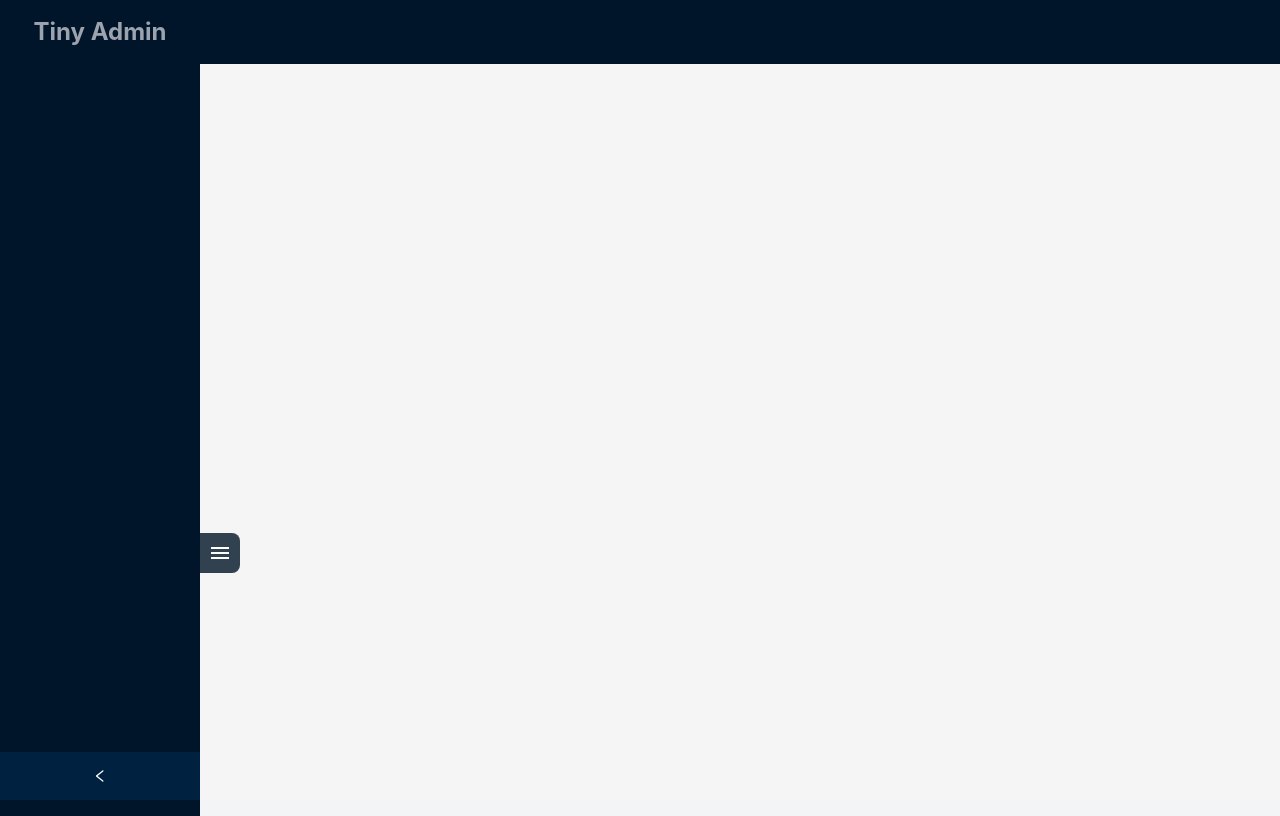
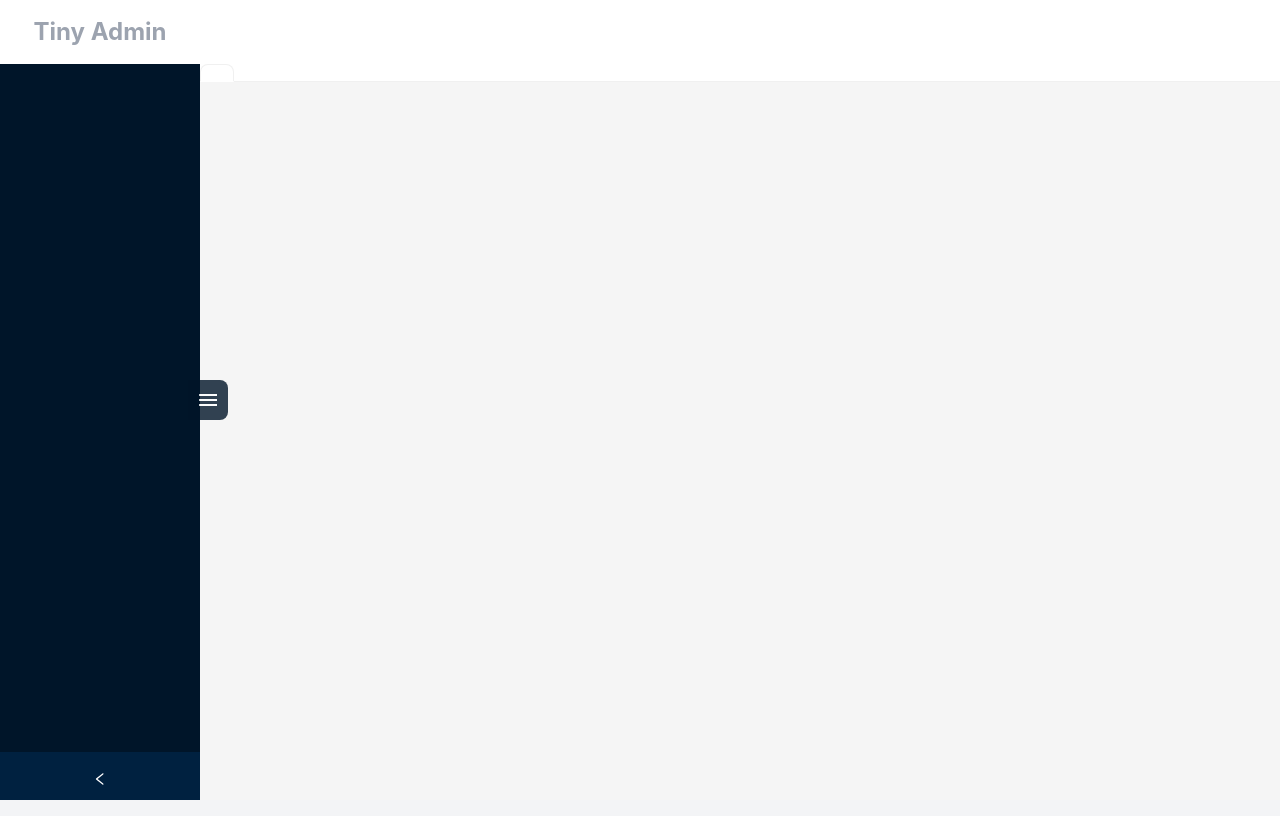
Before and after one commit to hdtopku/tiny-admin, a Vue app in the folder tiny-admin-vue/: page / in a window 1280 px wide. Built offline with nearby package versions, Linux system fonts and the light colour scheme; sample sign-in values are in the browser's storage.

Commit message:
complete tabs change functionality

```diff
--- a/tiny-admin-vue/src/App.vue
+++ b/tiny-admin-vue/src/App.vue
@@ -1,18 +1,17 @@
 <script lang="ts" setup>
-import {theme} from "ant-design-vue";
 import {useDark} from "@vueuse/core";
 
 const isDark = useDark()
 </script>
 
 <template>
-  <a-config-provider
-      :theme="{
-      algorithm: isDark ? theme.darkAlgorithm : theme.defaultAlgorithm,
-    }"
-  >
+  <!--  <a-config-provider-->
+  <!--      :theme="{-->
+  <!--      algorithm: isDark ? theme.darkAlgorithm : theme.defaultAlgorithm,-->
+  <!--    }"-->
+  <!--  >-->
     <router-view/>
-  </a-config-provider>
+  <!--  </a-config-provider>-->
 </template>
 
 <style scoped>
--- a/tiny-admin-vue/src/layout/Index.vue
+++ b/tiny-admin-vue/src/layout/Index.vue
@@ -1,31 +1,43 @@
 <template>
   <a-layout class="min-h-screen">
     <div v-show="showMask" class="mask" @click="closeMask"></div>
-    <a-layout-sider class="z-[1000]"
-                    :style="{height: '100vh', position: isMiddleWidth ?'fixed' : '', left: 0, top: 0, bottom: 0 }"
-                    v-model:collapsed="menuCollapsed" collapsible breakpoint="md"
+    <a-layout-sider
+        v-model:collapsed="sidebarCollapsed"
         :collapsedWidth="collapsedWidth"
-                    @collapse="onCollapse"
-                    @breakpoint="onBreakpoint">
-      <div :class="{'hidden':isMiddleWidth && menuCollapsed, 'text-xs': menuCollapsed, 'text-2xl':!menuCollapsed}"
-           class="text-center py-4 font-bold text-gray-400">
+        :style="{overflow: 'auto',height: '100vh', position: isMiddleWidth ?'fixed' : 'fixed', left: 0, top: 0, bottom: 0 }"
+        breakpoint="md" class="z-[1000] float-left"
+        collapsible
+        @breakpoint="onBreakpoint"
+        @collapse="onCollapse">
+      <div
+          :class="{'hidden':isMiddleWidth && sidebarCollapsed, 'text-xs': sidebarCollapsed, 'text-2xl':!sidebarCollapsed}"
+          class="py-4 font-bold text-gray-400 fixed bg-white text-center w-[200px]">
         Tiny Admin
       </div>
-      <Sidebar class="pb-16 pt-4"/>
-      <span @click="menuCollapsed =!menuCollapsed"
-            class="opacity-80 absolute top-2/3 text-white bg-[#011528] -right-10 text-2xl hover:bg-gray-700 rounded-r-lg cursor-pointer p-2">
+      <a-menu v-model:collapsed="sidebarCollapsed" v-model:open-keys="sidebarOpenKeys"
+              v-model:selected-keys="useMenuStore().sidebarSelectedKeys"
+              :items="menus" class="overflow-auto h-full mt-[64px]" mode="inline"
+              theme="dark" @click="handleClick">
+      </a-menu>
+      <span :class="sidebarCollapsed ? 'left-20' : 'left-52'"
+            class="opacity-80 fixed z-10 top-1/2 transform -translate-x-1/2 -translate-y-1/2 text-white bg-[#011528] text-2xl hover:bg-gray-700 rounded-r-lg cursor-pointer p-2"
+            @click="sidebarCollapsed =!sidebarCollapsed">
       <svg xmlns="http://www.w3.org/2000/svg" height="24px" viewBox="0 -960 960 960" width="24px" fill="currentColor"><path
           d="M120-240v-80h720v80H120Zm0-200v-80h720v80H120Zm0-200v-80h720v80H120Z"/></svg>
         </span>
     </a-layout-sider>
     <a-layout>
-      <a-layout-header class="flex !px-4">
+      <a-layout-header class="fixed w-full bg-white">
       </a-layout-header>
-      <a-layout-content>
+      <a-layout-content class="ml-[200px] mt-[64px]">
+        <Tabs class="fixed z-10 bg-white"/>
+        <div class="pt-10">
           <router-view #default="{ Component, route }">
-          <transition :duration="{ enter: 10, leave: 0 }"
-                      appear-active-class="animate__animated animate__slideInUp"
+            <transition :duration="{ enter: 250, leave: 150 }"
+                        appear
+                        appear-active-class="animate__animated animate__fadeInLeft"
                         enter-active-class="animate__animated animate__fadeIn fade-enter-active"
+                        leave-active-class="animate__animated animate__fadeOut"
                         mode="out-in">
               <keep-alive>
                 <component :is="Component"
@@ -33,17 +45,21 @@
               </keep-alive>
             </transition>
           </router-view>
+        </div>
       </a-layout-content>
     </a-layout>
   </a-layout>
 </template>
 <script lang="ts" setup>
 import {ref} from 'vue';
-import Sidebar from "@/layout/Sidebar.vue";
 import {storeToRefs} from "pinia";
-import {useMenuStore} from "@/store";
+import {useMenuStore, useUserStore} from "@/store";
+import Tabs from "@/layout/Tabs.vue";
+import router from "@/router";
+import useGlobal from "@/hooks/useGlobal.ts";
 
-const {menuCollapsed} = storeToRefs(useMenuStore())
+
+const {sidebarOpenKeys, sidebarCollapsed} = storeToRefs(useMenuStore())
 const collapsedWidth = ref<number>(80);
 const isMiddleWidth = ref<boolean>(false);
 const showMask = ref<boolean>(false);
@@ -60,7 +76,7 @@ const onBreakpoint = (broken: boolean) => {
 watch(showMask, (val) => {
   val ? document.body.style.overflow = "hidden" : document.body.style.overflow = "auto"
 })
-watch(menuCollapsed, (val) => {
+watch(sidebarCollapsed, (val) => {
   if (isMiddleWidth.value) {
     showMask.value = !val;
   }
@@ -68,12 +84,35 @@ watch(menuCollapsed, (val) => {
 
 const closeMask = () => {
   showMask.value = false;
-  menuCollapsed.value = true;
+  sidebarCollapsed.value = true;
 }
+
+const menus = ref(useUserStore().getSidebar())
+const handleClick = ({key}) => {
+  router.push(key)
+}
+
+let preOpenKeys
+watch(sidebarOpenKeys, (_val, oldVal) => {
+  preOpenKeys = oldVal;
+},)
+watch(sidebarCollapsed, (val) => {
+  if (!val) sidebarOpenKeys.value = preOpenKeys
+},)
+const {$bus} = useGlobal()
+$bus.on('update-user-info', () => {
+  // menus.value = useUserStore().getSidebar()
+
+  location.reload()
+})
 </script>
 <style scoped>
 ::v-deep(.ant-layout-sider-zero-width-trigger) {
   display: none;
+}
+
+.ant-layout .ant-layout-header {
+  background-color: #fff;
 }
 
 .mask {
--- a/tiny-admin-vue/src/layout/Sidebar.vue
+++ b/tiny-admin-vue/src/layout/Sidebar.vue
@@ -1,8 +1,8 @@
 <template>
-  <a-menu v-model:collapsed="menuCollapsed" v-model:selected-keys="useMenuStore().selectedKeys"
-          v-model:open-keys="openKeys"
-          @click="handleClick" :items="menus" class="overflow-auto h-full "
-          theme="dark" mode="inline">
+  <a-menu v-model:collapsed="sidebarCollapsed" v-model:open-keys="sidebarOpenKeys"
+          v-model:selected-keys="useMenuStore().sidebarSelectedKeys"
+          :items="menus" class="overflow-auto h-full " mode="inline"
+          theme="dark" @click="handleClick">
   </a-menu>
 </template>
 <script lang="ts" setup>
@@ -16,14 +16,14 @@ const menus = ref(useUserStore().getSidebar())
 const handleClick = ({key}) => {
   router.push(key)
 }
-const {openKeys, menuCollapsed} = storeToRefs(useMenuStore())
+const {sidebarOpenKeys, sidebarCollapsed} = storeToRefs(useMenuStore())
 
 let preOpenKeys
-watch(openKeys, (_val, oldVal) => {
+watch(sidebarOpenKeys, (_val, oldVal) => {
   preOpenKeys = oldVal;
 },)
-watch(menuCollapsed, (val) => {
-  if (!val) openKeys.value = preOpenKeys
+watch(sidebarCollapsed, (val) => {
+  if (!val) sidebarOpenKeys.value = preOpenKeys
 },)
 const {$bus} = useGlobal()
 $bus.on('update-user-info', () => {
@@ -33,17 +33,4 @@ $bus.on('update-user-info', () => {
 })
 </script>
 <style scoped>
-#components-layout-demo-side .logo {
-  height: 32px;
-  margin: 16px;
-  background: rgba(255, 255, 255, 0.3);
-}
-
-.site-layout .site-layout-background {
-  background: #fff;
-}
-
-[data-theme='dark'] .site-layout .site-layout-background {
-  background: #141414;
-}
 </style>
--- /dev/null
+++ b/tiny-admin-vue/src/layout/Tabs.vue
@@ -0,0 +1,44 @@
+<script lang="ts" setup>
+import {ref} from 'vue';
+import {useMenuStore} from "@/store";
+import {Key} from "ant-design-vue/es/_util/type";
+
+const panes = ref<{ title: string; content: string; key: string; closable?: boolean }[]>(useMenuStore().openedTabs);
+
+const activeKey = ref(useMenuStore().activeTab)
+
+const onEdit = (e: MouseEvent | Key | KeyboardEvent, action: "add" | "remove") => {
+  if (action === 'add') {
+    // Handle add action
+  } else {
+    useMenuStore().removeTab((e as Key).toString());
+  }
+}
+watch(activeKey, (newVal) => {
+  useMenuStore().changeTab(newVal.toString())
+})
+watch(() => useMenuStore().activeTab, (newVal) => {
+  activeKey.value = newVal
+})
+</script>
+
+
+<template>
+  <div class="w-full">
+    <a-tabs v-model:activeKey="activeKey" hide-add type="editable-card" @edit="onEdit">
+      <a-tab-pane v-for="pane in panes" :key="pane.key" :closable="panes.length > 1 && pane.closable"
+                  :tab="pane.title">
+      </a-tab-pane>
+    </a-tabs>
+  </div>
+</template>
+
+<style scoped>
+::v-deep(.ant-tabs-nav) {
+  margin: 0;
+}
+
+::v-deep(.ant-tabs) {
+  line-height: 1;
+}
+</style>
--- a/tiny-admin-vue/src/router/index.ts
+++ b/tiny-admin-vue/src/router/index.ts
@@ -1,5 +1,5 @@
 import {createRouter, createWebHistory} from "vue-router";
-import {useUserStore} from "@/store";
+import {useMenuStore, useUserStore} from "@/store";
 
 const routes = [{
     path: '/',
@@ -67,7 +67,8 @@ router.beforeEach((to, _from, next) => {
         next('/login')
     }
 })
-router.afterEach(() => {
+router.afterEach((to) => {
+    useMenuStore().addTab(to)
     // NProgress.done()
     window.scrollTo(0, 0)
 })
--- a/tiny-admin-vue/src/store/menuStore.ts
+++ b/tiny-admin-vue/src/store/menuStore.ts
@@ -1,12 +1,50 @@
-import { defineStore } from 'pinia'
-export const menuStore = defineStore('menu',()=>{
-    const openKeys = ref(['1','2'])
-    const selectedKeys = ref([])
-    const menuCollapsed = ref(false)
+import {defineStore} from 'pinia'
+import router from "@/router";
+
+export const menuStore = defineStore('menu', () => {
+    const sidebarOpenKeys = ref([])
+    const sidebarSelectedKeys = ref([])
+    const sidebarCollapsed = ref(false)
+    const openedTabs: any = ref([])
+    const activeTab = ref('')
+    let keepOrder = false
+    const addTab = (route: any) => {
+        activeTab.value = route.path
+        if (keepOrder && openedTabs.value.some((tab) => tab.key === route.path)) {
+            keepOrder = false
+            return
+        }
+        removeTab(route.path)
+        if (openedTabs.value.length >= 6) {
+            openedTabs.value.pop()
+        }
+        openedTabs.value.unshift({
+            title: route.name,
+            key: route.path,
+            content: route.path,
+            closable: true,
+        })
+    }
+    const removeTab = (key: string) => {
+        const index = openedTabs.value.findIndex((tab) => tab.key === key)
+        if (index !== -1) {
+            openedTabs.value.splice(index, 1)
+        }
+    }
+    const changeTab = (key: string) => {
+        keepOrder = true
+        activeTab.value = key
+        router.push(key)
+    }
     return {
-        openKeys,
-        selectedKeys,
-        menuCollapsed
+        sidebarOpenKeys,
+        sidebarSelectedKeys,
+        sidebarCollapsed,
+        openedTabs,
+        activeTab,
+        addTab,
+        removeTab,
+        changeTab
     }
 }, {
     persist: {
--- a/tiny-admin-vue/src/views/tool/Test.vue
+++ b/tiny-admin-vue/src/views/tool/Test.vue
@@ -1,62 +1,9 @@
+<script lang="ts" setup>
+</script>
+
+
 <template>
   <div>
-    <a-tree
-        v-model:checkedKeys="checkedKeys"
-        v-model:expandedKeys="expandedKeys"
-        v-model:selectedKeys="selectedKeys"
-        :field-names="fieldNames"
-        :tree-data="treeData"
-        checkable
-    >
-      <template #title="{ name, key }">
-        <span v-if="key === '0-0-1'" style="color: #1890ff">{{ name }}</span>
-        <template v-else>{{ name }}</template>
-      </template>
-    </a-tree>
+    Test
   </div>
 </template>
-<script lang="ts" setup>
-import {Ref, ref, watch} from 'vue';
-import type {TreeProps} from 'ant-design-vue';
-
-const expandedKeys = ref<string[]>(['0-0-0', '0-0-1']);
-const selectedKeys = ref<string[]>(['0-0-0', '0-0-1']);
-const checkedKeys = ref<string[]>(['0-0-0', '0-0-1']);
-
-const fieldNames: TreeProps['fieldNames'] = {
-  children: 'child',
-  title: 'name',
-};
-
-const treeData: Ref<TreeProps['treeData']> = ref([
-  {
-    name: 'parent 1',
-    key: '0-0',
-    child: [
-      {
-        name: '张晨成',
-        key: '0-0-0',
-        disabled: true,
-        child: [
-          {name: 'leaf', key: '0-0-0-0', disableCheckbox: true},
-          {name: 'leaf', key: '0-0-0-1'},
-        ],
-      },
-      {
-        name: 'parent 1-1',
-        key: '0-0-1',
-        child: [{key: '0-0-1-0', name: 'zcvc'}],
-      },
-    ],
-  },
-]);
-watch(expandedKeys, () => {
-  console.log('expandedKeys', expandedKeys);
-});
-watch(selectedKeys, () => {
-  console.log('selectedKeys', selectedKeys);
-});
-watch(checkedKeys, () => {
-  console.log('checkedKeys', checkedKeys);
-});
-</script>
```
Lines whose indentation alone changed are shown as unchanged.
